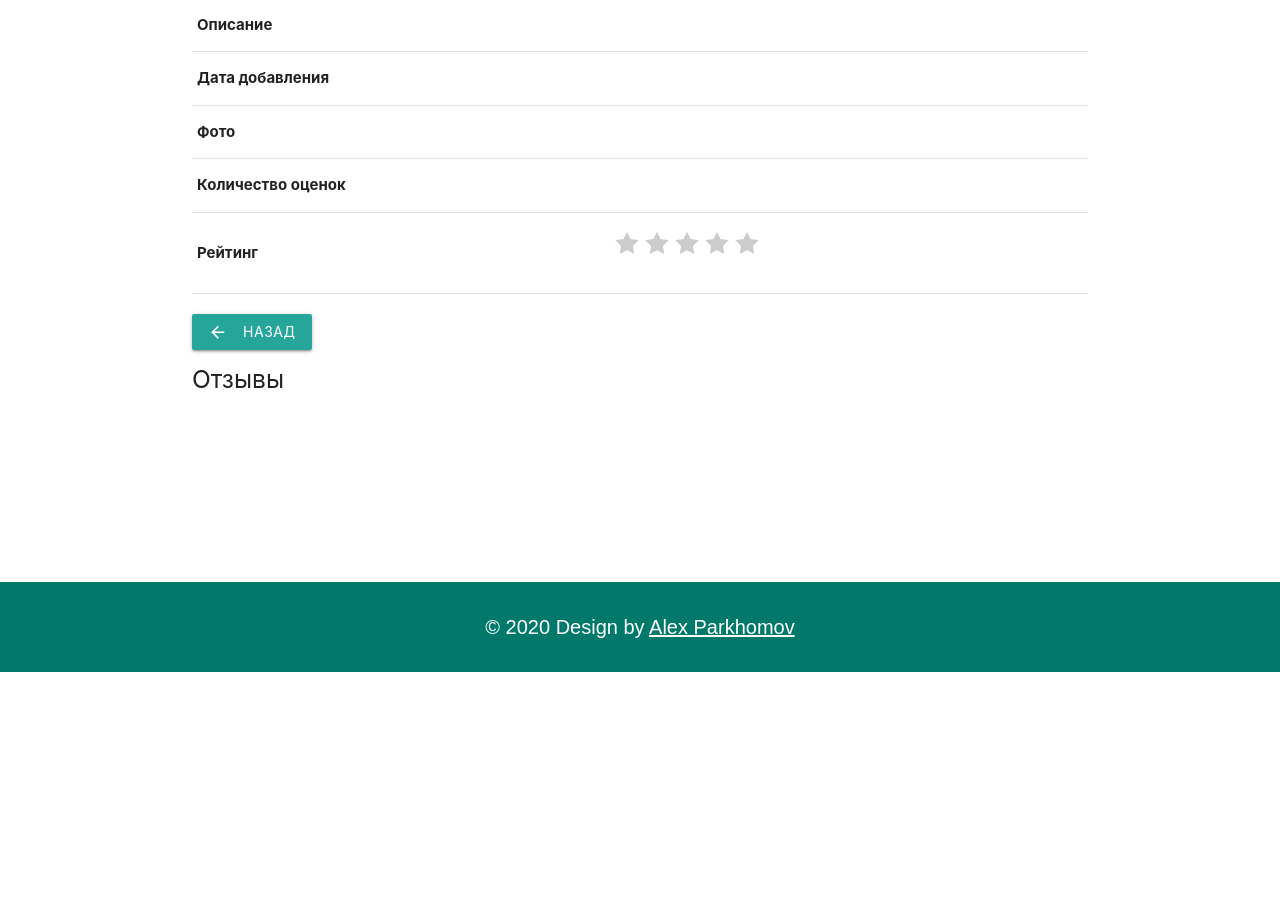
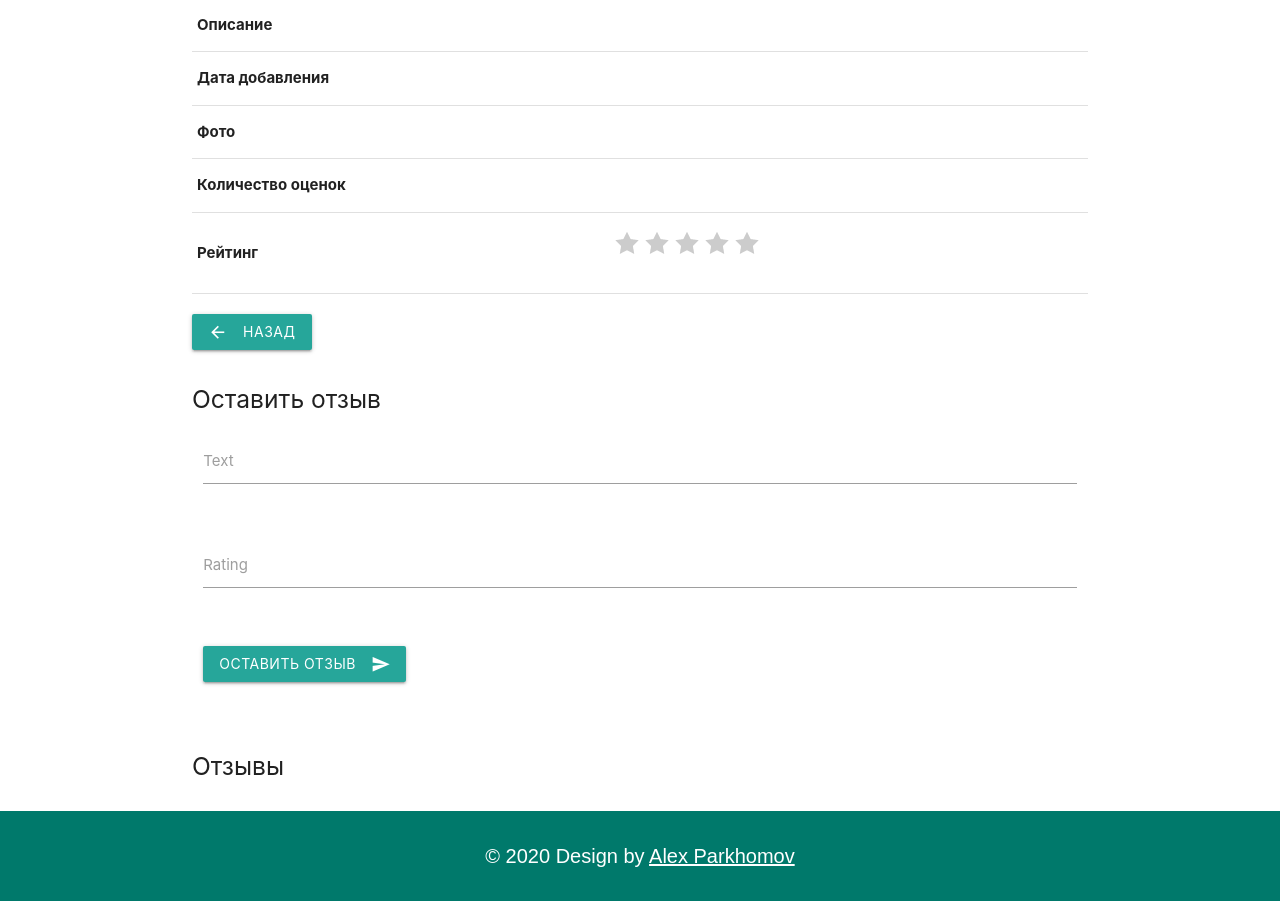
Before and after one commit to Strannik4884/Otzovik48, a Symfony app: template templates/product/show.html.twig in a window 1280 px wide. Shown: the part 128-1029 px from the top of the page. Before the commit the page ends 800 px from the top, so only its background shows below. Run offline with Twig, Linux system fonts and the light colour scheme; the template is opened without the code that fills it, so the values that code supplies are empty; form fields are guessed from the names that the template uses; some libraries are stand-ins or nearby versions.

Commit message:
Add form new comment

```diff
--- a/src/Entity/Comment.php
+++ b/src/Entity/Comment.php
@@ -29,7 +29,7 @@ class Comment
      * @Assert\Range(
      *      min = 1,
      *      max = 5,
-     *      notInRangeMessage = "Rating must be between {{ min }} and {{ max }}",
+     *      notInRangeMessage = "Рейтинг должен быть от {{ min }} и до {{ max }}!",
      * )
      */
     private $rating;
--- a/templates/comment/_form.html.twig
+++ b/templates/comment/_form.html.twig
@@ -1,4 +1,31 @@
-{{ form_start(form) }}
-    {{ form_widget(form) }}
-    <button class="btn">{{ button_label|default('Save') }}</button>
+<h5>Оставить отзыв</h5>
+{{ form_start(form, {'attr':{'class':'col s12', 'accept-charset':'utf-8'}}) }}
+    {% set formErrors = form.vars.errors.form.getErrors(true) %}
+    {% if formErrors|length %}
+        <div class="alert alert-danger">
+            {% for error in formErrors %}
+                <div class="materialert error">
+                    <div class="material-icons">error_outline</div>
+                    {{ error.message }}
+                </div>
+            {% endfor %}
+        </div>
+    {% endif %}
+    <div class="row">
+        <div class="input-field col s12">
+            {{ form_widget(form.text) }}
+            {{ form_label(form.text) }}
+        </div>
+    </div>
+    <div class="row">
+        <div class="input-field col s12">
+            {{ form_widget(form.rating) }}
+            {{ form_label(form.rating) }}
+        </div>
+    </div>
+    <div class="row">
+        <div class="input-field col s12">
+            <button class="btn waves-effect waves-light" style="float: left;" type="submit">Оставить отзыв<i class="material-icons right">send</i></button>
+        </div>
+    </div>
 {{ form_end(form) }}
--- a/templates/product/show.html.twig
+++ b/templates/product/show.html.twig
@@ -55,5 +55,8 @@
     </table>
     <div class="row"></div>
     <a href="{{ app.request.headers.get('referer') }}" class="btn waves-effect waves-light" style="float: left; width: 120px"><i class="material-icons left">arrow_back</i>Назад</a>
+    <div class="row"></div>
+    {{ include('comment/_form.html.twig') }}
+    <div class="row"></div>
     {{ include('comment/_index.html.twig') }}
 {% endblock %}
```
Also changed, not shown: src/Controller/CommentController.php (+26 -36 lines), src/Controller/ProductController.php (+23 -2 lines), src/Form/CommentType.php (+27 -5 lines).
